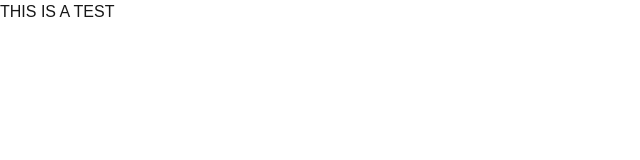
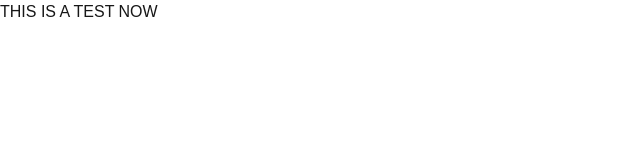
Before and after one commit to NoachValle/todo-app, a Next.js app: page / in a window 1280 px wide. Shown: the top 160 px of the page, without its empty margins (0-640 px from the left). Built offline with nearby package versions, Linux system fonts and the light colour scheme.

Commit message:
this is a test

```diff
--- a/src/app/page.tsx
+++ b/src/app/page.tsx
@@ -3,7 +3,7 @@ import Image from "next/image";
 export default function Home() {
   return (
     <div className="grid grid-rows-[20px_1fr_20px] items-center justify-items-center min-h-screen p-8 pb-20 gap-16 sm:p-20 font-[family-name:var(--font-geist-sans)]">
-    THIS IS A TEST
+    THIS IS A TEST NOW
     </div>
   );
 }
```
